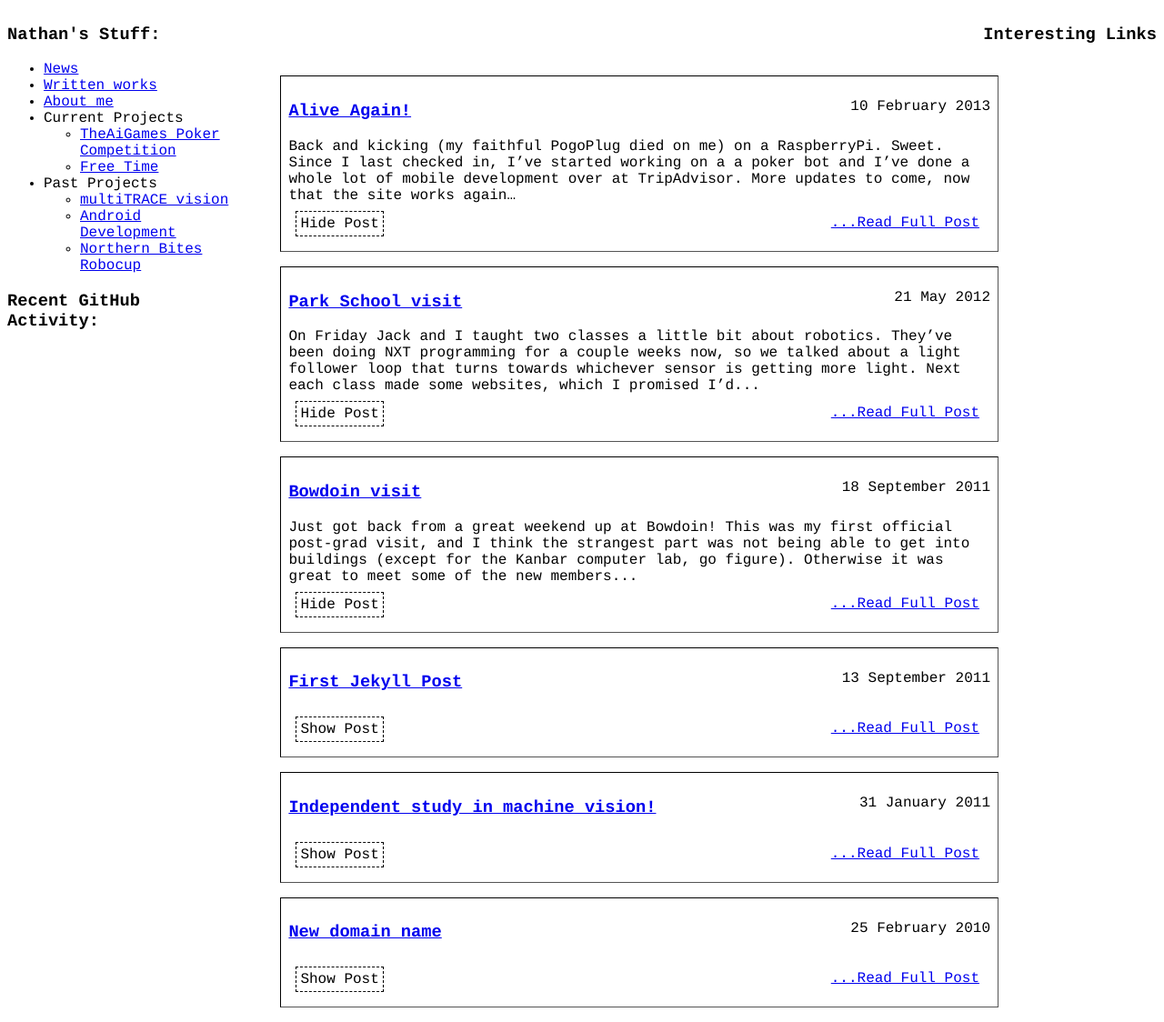
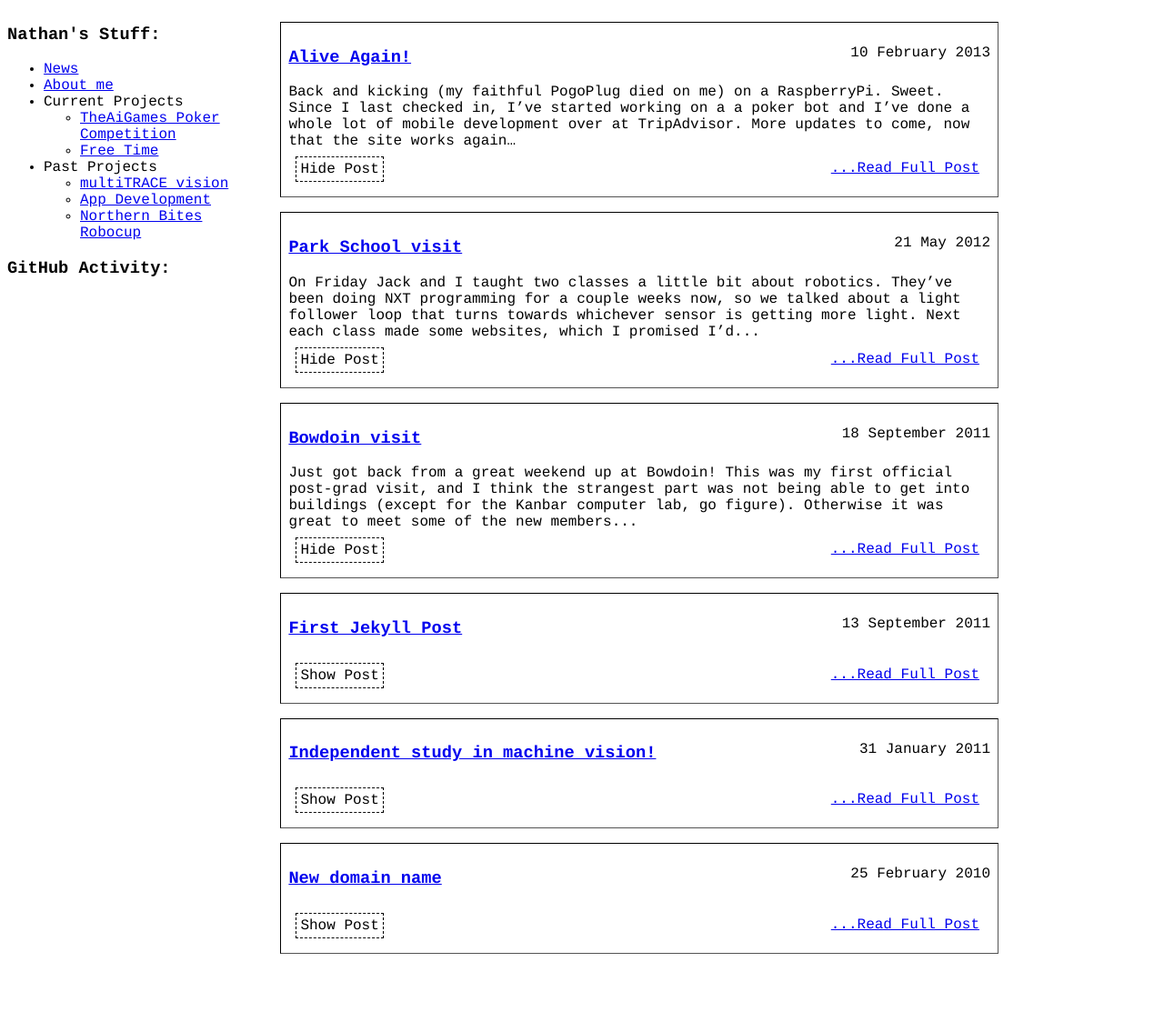
Before and after one commit to gnmerritt/gnmerritt.net, a Jekyll site: the page built from index.markdown, in a window 1280 px wide. Shown: the whole page at 91% size. Built offline with Jekyll 4.4.1, drawn with Linux system fonts in a browser that asks for light colours; after the commit the page ends 1065 px from its top, so only the background shows below that.

Commit message:
updated default layout a bit

```diff
--- a/_layouts/default.html
+++ b/_layouts/default.html
@@ -2,22 +2,20 @@
 <html xmlns="http://www.w3.org/1999/xhtml" xml:lang="en" lang="en-us">
 <head>
 <title>{{ page.title }}</title>
-<link rel="stylesheet" type="text/css" media="screen, print" href="/css/blog.css">
-<link rel="stylesheet" type="text/css" media="screen, print" href="/css/pygments.css">
+<link rel="stylesheet" type="text/css" media="screen, print" href="css/blog.css">
+<link rel="stylesheet" type="text/css" media="screen, print" href="css/pygments.css">
 </head>
 <body>
-
-<header>
-
-</header>
 
 <nav class="left">
  <h3>Nathan's Stuff:</h3>
 
   <ul>
    <li><a href="/">News</a></li>
-   <li><a href="/projects/">Written works</a></li>
+<!--  <li><a href="/projects/">Written works</a></li> -->
+
    <li><a href="/aboutme.html">About me</a></li>
+
    <li>Current Projects<br>
      <ul>
        <li><a href="http://github.com/gnmerritt/pokeher">TheAiGames Poker Competition</a></li>
@@ -28,21 +26,16 @@
    <li>Past Projects<br>
      <ul>
        <li><a href="/cs280/">multiTRACE vision</a></li>
-       <li><a href="http://twofourteen.com">Android Development</a></li>
+       <li><a href="http://twofourteen.com">App Development</a></li>
        <li><a href="http://robocup.bowdoin.edu/blog/">Northern Bites Robocup</a></li>
      </ul>
    </li>
   </ul>
 
-  <h3>Recent GitHub Activity:</h3>
+  <h3>GitHub Activity:</h3>
 
   <script>var GithubPush = {num_old:3,nodes:['gnmerritt/pokeher']}</script>
   <div id='commits'></div>
-</nav>
-
-<nav class="right">
-  <h3>Interesting Links</h3>
-
 </nav>
 
 <div id="content">
@@ -54,7 +47,7 @@
 <footer> </footer>
 
 <script src='http://gitlive.com/githublive.min.js'></script>
-<script type="text/javascript" src="/js/blog.js" />
+<script type="text/javascript" src="js/blog.js" />
 <script>
   document.createElement('header');
   document.createElement('nav');
```
